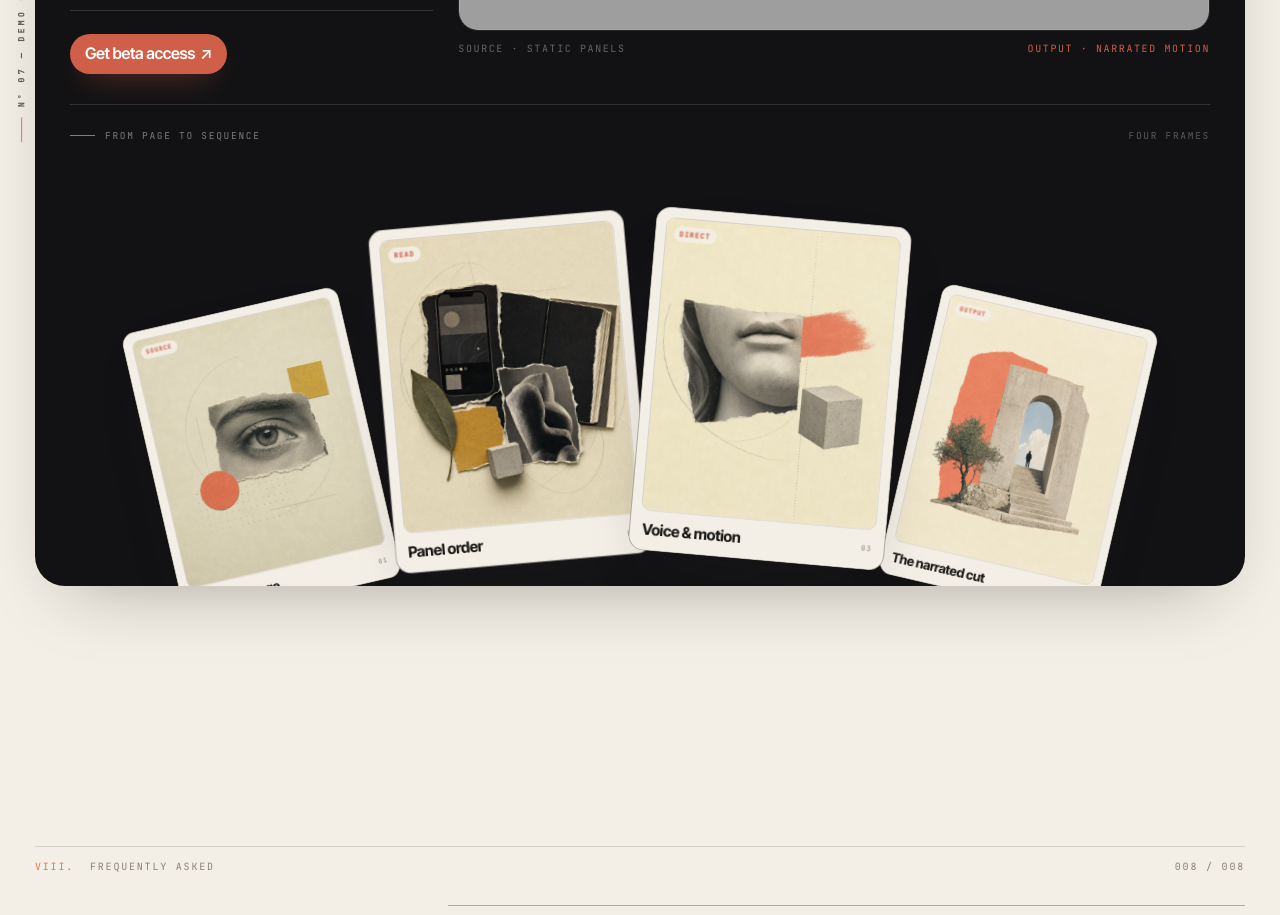
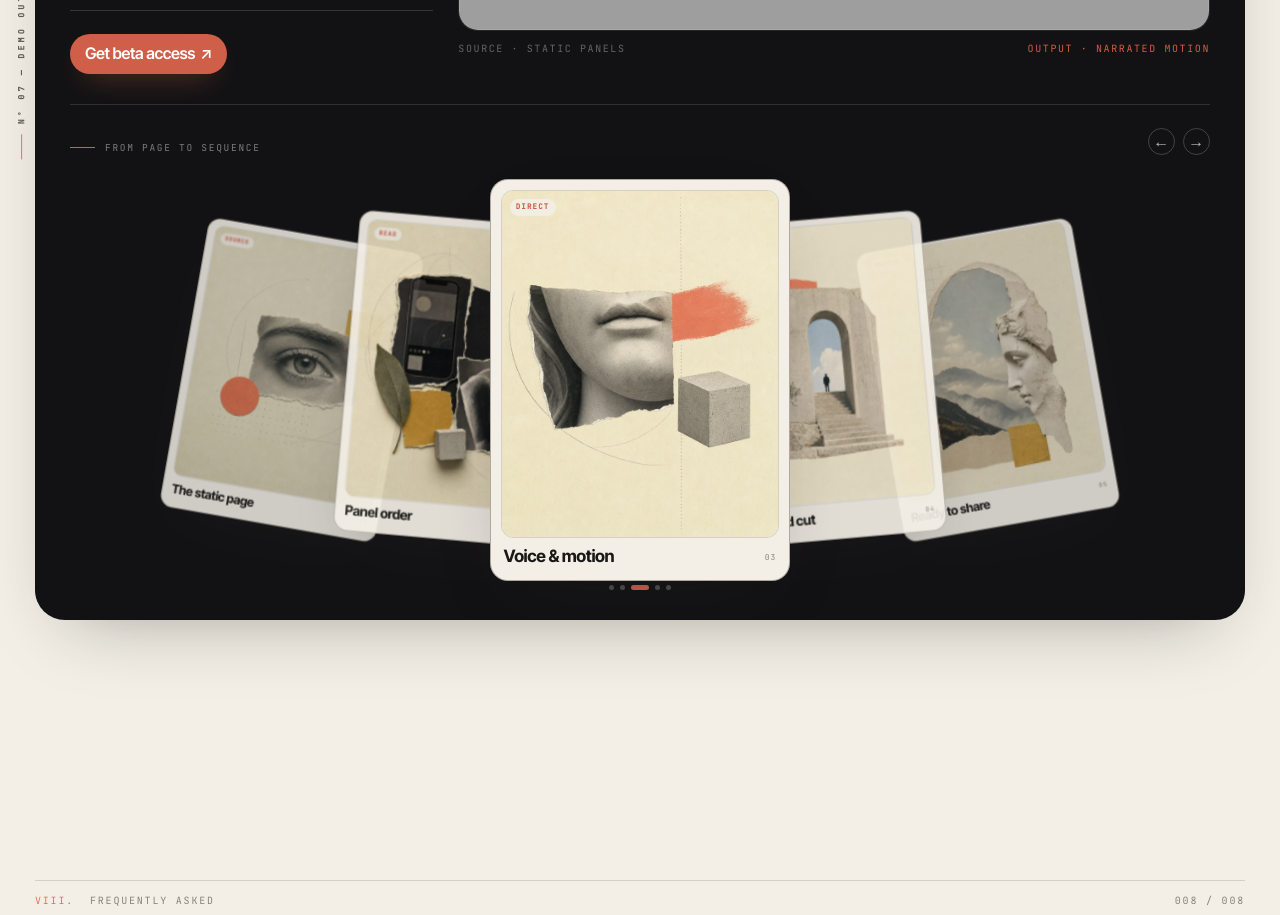
Before and after one commit to MattyMroz/MangaShiftWebsite, a Next.js app: page / in a window 1280 px wide. Shown: the part 7280-8195 px from the top of the page. Built offline with nearby package versions, Linux system fonts and the light colour scheme; grey boxes are pictures that could not be loaded.

Commit message:
feat(redesign): demo coverflow - drag myszka, czysta lewitacja wszystkich kart, czystsze tylne

```diff
--- a/src/widgets/DemoSection/ui/DemoSection.tsx
+++ b/src/widgets/DemoSection/ui/DemoSection.tsx
@@ -1,5 +1,6 @@
 'use client';
 
+import { useState } from 'react';
 import Image from 'next/image';
 import Link from 'next/link';
 import { motion } from 'framer-motion';
@@ -8,42 +9,21 @@ import { Container } from '@/shared/ui/Container/Container';
 import { SideLabel } from '@/shared/ui/SideLabel/SideLabel';
 import { assetPath } from '@/shared/lib/utils/assetPath';
 import { smoothScrollTo } from '@/shared/lib/utils/smoothScroll';
+import { cn } from '@/shared/lib/utils/cn';
 
 const cards = [
-    {
-        image: assetPath('/images/inspiration/method-1.png'),
-        eyebrow: 'Source',
-        title: 'The static page',
-        foot: '01 · Manga',
-    },
-    {
-        image: assetPath('/images/inspiration/method-2.png'),
-        eyebrow: 'Read',
-        title: 'Panel order',
-        foot: '02 · Layout',
-    },
-    {
-        image: assetPath('/images/inspiration/method-3.png'),
-        eyebrow: 'Direct',
-        title: 'Voice & motion',
-        foot: '03 · Scene',
-    },
-    {
-        image: assetPath('/images/inspiration/method-4.png'),
-        eyebrow: 'Output',
-        title: 'The narrated cut',
-        foot: '04 · Video',
-    },
-] as const;
-
-const fan = [
-    { rotate: -13, y: 46, x: 6, scale: 0.82, z: 10 },
-    { rotate: -5, y: 8, x: 2, scale: 0.95, z: 20 },
-    { rotate: 5, y: 8, x: -2, scale: 0.95, z: 20 },
-    { rotate: 13, y: 46, x: -6, scale: 0.82, z: 10 },
+    { image: assetPath('/images/inspiration/method-1.png'), eyebrow: 'Source', title: 'The static page', foot: '01' },
+    { image: assetPath('/images/inspiration/method-2.png'), eyebrow: 'Read', title: 'Panel order', foot: '02' },
+    { image: assetPath('/images/inspiration/method-3.png'), eyebrow: 'Direct', title: 'Voice & motion', foot: '03' },
+    { image: assetPath('/images/inspiration/method-4.png'), eyebrow: 'Render', title: 'The narrated cut', foot: '04' },
+    { image: assetPath('/images/inspiration/lab-1.png'), eyebrow: 'Output', title: 'Ready to share', foot: '05' },
 ] as const;
 
 export const DemoSection = () => {
+    const [active, setActive] = useState(2);
+    const total = cards.length;
+    const go = (dir: number) => setActive((prev) => (prev + dir + total) % total);
+
     const scrollToBeta = (event: React.MouseEvent<HTMLAnchorElement>) => {
         if (smoothScrollTo('#beta')) event.preventDefault();
     };
@@ -134,55 +114,101 @@ export const DemoSection = () => {
                                     From page to sequence
                                 </span>
                             </div>
-                            <span className="hidden font-mono text-[0.95rem] uppercase tracking-[0.18em] text-white/30 sm:block">
-                                Four frames
-                            </span>
+                            <div className="flex items-center gap-3">
+                                <button
+                                    type="button"
+                                    onClick={() => go(-1)}
+                                    aria-label="Previous frame"
+                                    className="grid h-11 w-11 place-items-center rounded-full border border-white/20 text-[1.6rem] text-white/70 transition-colors duration-300 hover:border-white/50 hover:text-white"
+                                >
+                                    ←
+                                </button>
+                                <button
+                                    type="button"
+                                    onClick={() => go(1)}
+                                    aria-label="Next frame"
+                                    className="grid h-11 w-11 place-items-center rounded-full border border-white/20 text-[1.6rem] text-white/70 transition-colors duration-300 hover:border-white/50 hover:text-white"
+                                >
+                                    →
+                                </button>
+                            </div>
                         </div>
 
-                        <div className="group/fan mt-14 flex flex-wrap justify-center gap-5 [perspective:1800px] md:mt-20 md:flex-nowrap md:gap-0">
-                            {cards.map(({ image, eyebrow, title, foot }, i) => (
+                        <motion.div
+                            className="relative mt-10 h-[34rem] cursor-grab touch-pan-y [perspective:2000px] active:cursor-grabbing md:h-[40rem]"
+                            drag="x"
+                            dragConstraints={{ left: 0, right: 0 }}
+                            dragElastic={0.2}
+                            onDragEnd={(_, info) => {
+                                if (info.offset.x < -60) go(1);
+                                else if (info.offset.x > 60) go(-1);
+                            }}
+                        >
+                            {cards.map(({ image, eyebrow, title, foot }, i) => {
+                                const raw = i - active;
+                                const offset = ((raw + total + Math.floor(total / 2)) % total) - Math.floor(total / 2);
+                                const abs = Math.abs(offset);
+                                const isActive = offset === 0;
+                                return (
                                     <motion.figure
                                         key={title}
-                                    className="group/card relative w-[17rem] shrink-0 origin-bottom rounded-[1.6rem] border border-[var(--line-strong)] bg-[var(--bg)] p-3.5 text-[var(--text)] shadow-[var(--shadow-lg)] [transform-style:preserve-3d] hover:!z-30 md:w-[27rem] md:p-4 md:[margin-inline:-1.8rem] md:hover:[transform:translateY(-2.8rem)_rotate(0deg)_scale(1.08)]"
-                                    style={{ zIndex: fan[i].z }}
-                                    initial={{ opacity: 0, y: 60, rotate: fan[i].rotate * 1.6 }}
-                                    whileInView={{
-                                        opacity: 1,
-                                        rotate: fan[i].rotate,
-                                        x: fan[i].x,
-                                        y: [fan[i].y, fan[i].y - (10 - i * 1.5), fan[i].y],
-                                        scale: fan[i].scale,
+                                        onClick={() => setActive(i)}
+                                        className="absolute left-1/2 top-1/2 w-[24rem] origin-center rounded-[1.8rem] border border-[var(--line-strong)] bg-[var(--bg)] p-4 text-[var(--text)] shadow-[var(--shadow-lg)] md:w-[30rem]"
+                                        initial={false}
+                                        animate={{
+                                            x: `calc(-50% + ${offset * 58}%)`,
+                                            y: '-50%',
+                                            scale: isActive ? 1 : 0.8 - (abs - 1) * 0.07,
+                                            rotate: offset * -5,
+                                            opacity: abs > 2 ? 0 : 1 - abs * 0.08,
+                                            zIndex: total - abs,
                                         }}
-                                    viewport={{ once: true, margin: '-60px' }}
-                                    transition={{
-                                        opacity: { duration: 0.6, delay: i * 0.1 },
-                                        rotate: { duration: 0.8, delay: i * 0.1, ease: [0.22, 1, 0.36, 1] },
-                                        x: { duration: 0.8, delay: i * 0.1, ease: [0.22, 1, 0.36, 1] },
-                                        scale: { duration: 0.8, delay: i * 0.1, ease: [0.22, 1, 0.36, 1] },
-                                        y: { duration: 6 + i, repeat: Infinity, ease: 'easeInOut', delay: i * 0.5 },
-                                    }}
+                                        transition={{ duration: 0.6, ease: [0.22, 1, 0.36, 1] }}
+                                        style={{ pointerEvents: abs > 2 ? 'none' : 'auto' }}
                                     >
-                                    <div className="relative aspect-[4/5] overflow-hidden rounded-[1rem] border border-[var(--line)]">
+                                        <motion.div
+                                            animate={{ y: [0, -10, 0] }}
+                                            transition={{ duration: 6 + abs, repeat: Infinity, ease: 'easeInOut', delay: i * 0.4 }}
+                                        >
+                                            <div className="relative aspect-[4/5] overflow-hidden rounded-[1.2rem] border border-[var(--line)]">
                                                 <Image
                                                     src={image}
                                                     alt=""
                                                     fill
-                                            sizes="(max-width: 768px) 45vw, 22vw"
-                                            className="object-cover transition-transform duration-700 ease-[cubic-bezier(0.22,1,0.36,1)] group-hover/card:scale-[1.05]"
+                                                    sizes="(max-width: 768px) 60vw, 30vw"
+                                                    draggable={false}
+                                                    className="object-cover"
                                                 />
-                                        <span className="absolute left-3 top-3 rounded-full bg-[var(--bg-alpha)] px-2.5 py-1 font-mono text-[0.72rem] font-semibold uppercase tracking-[0.16em] text-[var(--accent-text)] backdrop-blur">
+                                                <span className="absolute left-3 top-3 rounded-full bg-[var(--bg-alpha)] px-2.5 py-1 font-mono text-[0.74rem] font-semibold uppercase tracking-[0.16em] text-[var(--accent-text)] backdrop-blur">
                                                     {eyebrow}
                                                 </span>
                                             </div>
                                             <figcaption className="flex items-center justify-between px-1 pb-1 pt-3.5">
-                                        <h3 className="text-[1.6rem] font-bold leading-tight tracking-tight text-[var(--text)]">
+                                                <h3 className="text-[1.7rem] font-bold leading-tight tracking-tight text-[var(--text)]">
                                                     {title}
                                                 </h3>
-                                        <span className="shrink-0 pl-2 font-mono text-[0.78rem] uppercase tracking-[0.14em] text-[var(--text-faint)]">
-                                            {foot.split(' · ')[0]}
+                                                <span className="shrink-0 pl-2 font-mono text-[0.8rem] uppercase tracking-[0.14em] text-[var(--text-faint)]">
+                                                    {foot}
                                                 </span>
                                             </figcaption>
+                                        </motion.div>
                                     </motion.figure>
+                                );
+                            })}
+                        </motion.div>
+
+                        <div className="mt-2 flex justify-center gap-2.5">
+                            {cards.map(({ title }, i) => (
+                                <button
+                                    key={title}
+                                    type="button"
+                                    onClick={() => setActive(i)}
+                                    aria-label={`Go to frame ${i + 1}`}
+                                    className={cn(
+                                        'h-2 rounded-full transition-all duration-300',
+                                        i === active ? 'w-7 bg-[var(--accent)]' : 'w-2 bg-white/25 hover:bg-white/45',
+                                    )}
+                                />
                             ))}
                         </div>
                     </div>
```
Lines whose indentation alone changed are shown as unchanged.
